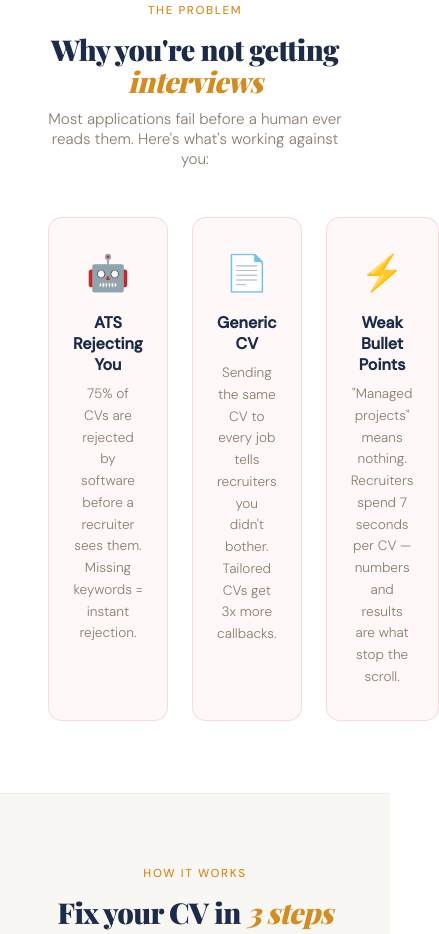
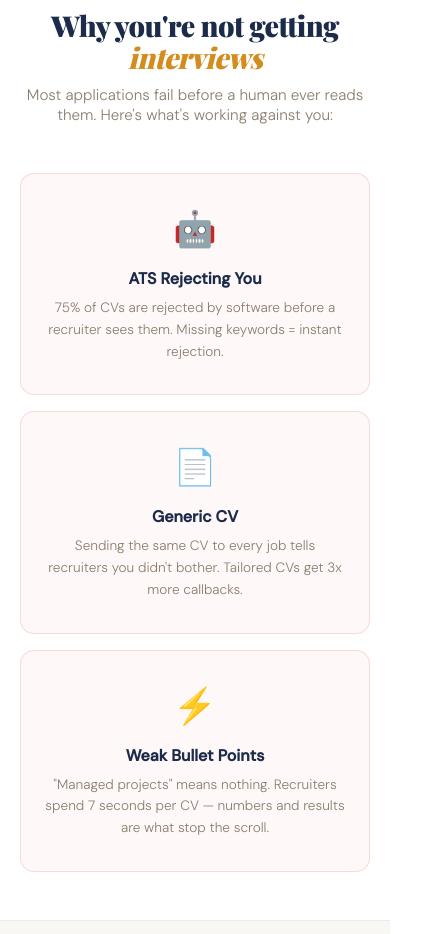
Before and after one commit to navd16/hireedge, a website: page public/index.html in a window 390 px wide. Shown: the part 1157-2091 px from the top of the page, 439 px wide, since content can reach past the window. Drawn offline with nearby package versions, Linux system fonts and the light colour scheme.

Commit message:
Add files via upload

```diff
--- a/public/index.html
+++ b/public/index.html
@@ -246,8 +246,16 @@
     .price-card { padding: 32px 24px; }
     .hero-stats { gap: 20px; }
     footer { flex-direction: column; gap: 12px; padding: 32px 20px; text-align: center; }
+    .problem-grid { grid-template-columns: 1fr !important; gap: 16px; }
+    .how-grid { grid-template-columns: 1fr !important; gap: 24px; }
+    [style*="padding:72px 48px"] { padding: 48px 20px !important; }
     .tailor-section { padding: 48px 20px; }
+    .problem-grid { grid-template-columns: 1fr !important; gap: 16px !important; }
+    .how-grid { grid-template-columns: 1fr !important; gap: 24px !important; }
+    .section-pad { padding: 48px 20px !important; }
     .tailor-grid { grid-template-columns: 1fr !important; gap: 24px; }
+    .problem-grid { grid-template-columns: 1fr !important; gap: 16px; }
+    .how-grid { grid-template-columns: 1fr !important; gap: 24px; }
     .tailor-input-col { gap: 16px; }
     .ats-score-card { padding: 24px 16px; }
     .ats-number { font-size: 3.5rem; }
@@ -480,12 +488,12 @@
 
 
 <!-- WHY NOT GETTING INTERVIEWS -->
-<div style="background:#fff;padding:72px 48px;border-bottom:1px solid var(--border)">
+<div style="background:#fff;padding:72px 48px;border-bottom:1px solid var(--border)" class="section-pad">
   <div style="max-width:1000px;margin:0 auto;text-align:center">
     <div class="section-label">The Problem</div>
     <h2>Why you're not getting <em>interviews</em></h2>
     <p style="color:var(--muted);font-size:0.95rem;margin-top:12px;max-width:520px;margin-left:auto;margin-right:auto">Most applications fail before a human ever reads them. Here's what's working against you:</p>
-    <div style="display:grid;grid-template-columns:repeat(3,1fr);gap:24px;margin-top:48px">
+    <div class="problem-grid">
       <div style="background:#fff8f8;border:1.5px solid rgba(192,57,43,0.15);border-radius:14px;padding:32px 24px;text-align:center">
         <div style="font-size:2.2rem;margin-bottom:16px">🤖</div>
         <div style="font-weight:700;color:var(--navy);font-size:1rem;margin-bottom:8px">ATS Rejecting You</div>
@@ -506,11 +514,11 @@
 </div>
 
 <!-- HOW IT WORKS -->
-<div id="how-it-works" style="background:#f9f7f4;padding:72px 48px;border-bottom:1px solid var(--border)">
+<div id="how-it-works" style="background:#f9f7f4;border-bottom:1px solid var(--border)" class="section-pad">
   <div style="max-width:900px;margin:0 auto;text-align:center">
     <div class="section-label">How It Works</div>
-    <h2>Fix your CV in <em>3 steps</em></h2>
-    <div style="display:grid;grid-template-columns:repeat(3,1fr);gap:32px;margin-top:48px;align-items:start">
+    <h2>Fix your CV in <em>3 steps</em> and download</h2>
+    <div class="how-grid">
       <div style="text-align:center">
         <div style="width:56px;height:56px;background:var(--navy);border-radius:50%;display:flex;align-items:center;justify-content:center;margin:0 auto 16px;font-size:1.3rem;font-weight:900;color:#fff;font-family:'Playfair Display',serif">1</div>
         <div style="font-weight:700;color:var(--navy);margin-bottom:8px">Upload Your CV</div>
```
